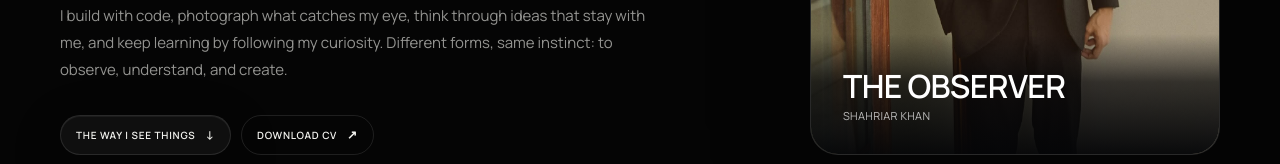
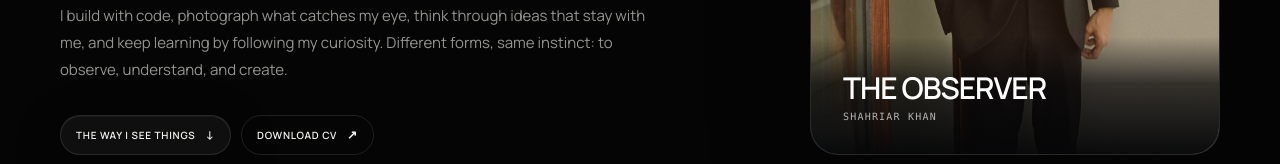
Before and after one commit to shahriarbappy60-ship-it/personal-universe, a React (Vite) app: page /self in a window 1280 px wide. Shown: the part 788-952 px from the top of the page. Built offline with nearby package versions, Linux system fonts and the light colour scheme.

Commit message:
Refine portrait identity typography

```diff
--- a/src/styles/self-page.css
+++ b/src/styles/self-page.css
@@ -29,8 +29,8 @@
 .self-page-v2 .self-v2-photo-media::after{content:"";position:absolute;inset:0;pointer-events:none;background:radial-gradient(circle at 50% 25%,rgba(255,255,255,.08) 0%,transparent 60%)}
 .self-page-v2 .self-v2-portrait-frame:hover .self-v2-photo-media img{transform:scale(1.04)}
 .self-page-v2 .self-v2-portrait-caption{position:absolute;inset:auto 0 0;z-index:2;padding:36px 32px 30px;background:linear-gradient(transparent 0%,rgba(4,5,7,.7) 40%,rgba(4,5,7,.96) 100%);color:#fff}
-.self-page-v2 .self-v2-portrait-caption strong{display:block;font-family:var(--sans);font-size:clamp(24px,2.6vw,32px);font-weight:600;line-height:1;letter-spacing:-.02em}
-.self-page-v2 .self-v2-portrait-caption span{display:block;margin-top:6px;font:11px/1.4 var(--sans);letter-spacing:.03em;color:rgba(255,255,255,.72)}
+.self-page-v2 .self-v2-portrait-caption strong{display:block;font-family:var(--sans);font-size:clamp(22px,2.4vw,30px);font-weight:600;line-height:1;letter-spacing:-.035em}
+.self-page-v2 .self-v2-portrait-caption span{display:block;margin-top:7px;font:500 10px/1.4 var(--font-mono);letter-spacing:.12em;color:rgba(255,255,255,.68);text-transform:uppercase}
 .self-page-v2 .self-v2-statement{max-width:900px;margin:0;margin-left:clamp(0px,5vw,72px);font-family:var(--font-serif);font-size:clamp(28px,4vw,54px);line-height:1.12;letter-spacing:-.035em}
 .self-page-v2 .self-v2-statement::before{content:"“";display:block;margin-bottom:26px;font-family:var(--font-serif);font-size:70px;line-height:.5;color:var(--faint)}
 .self-page-v2 .self-v2-curiosity-list{border-top:1px solid var(--line);border-bottom:1px solid var(--line)}
```
